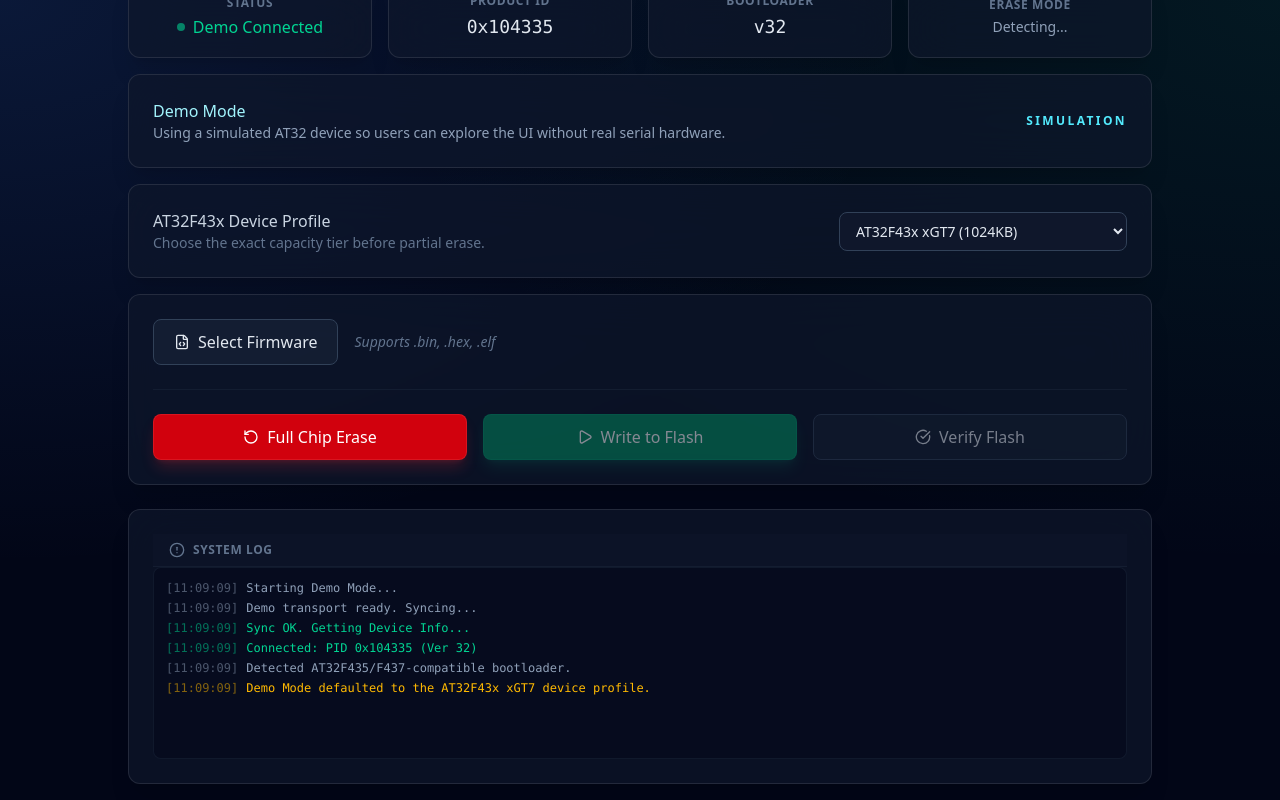
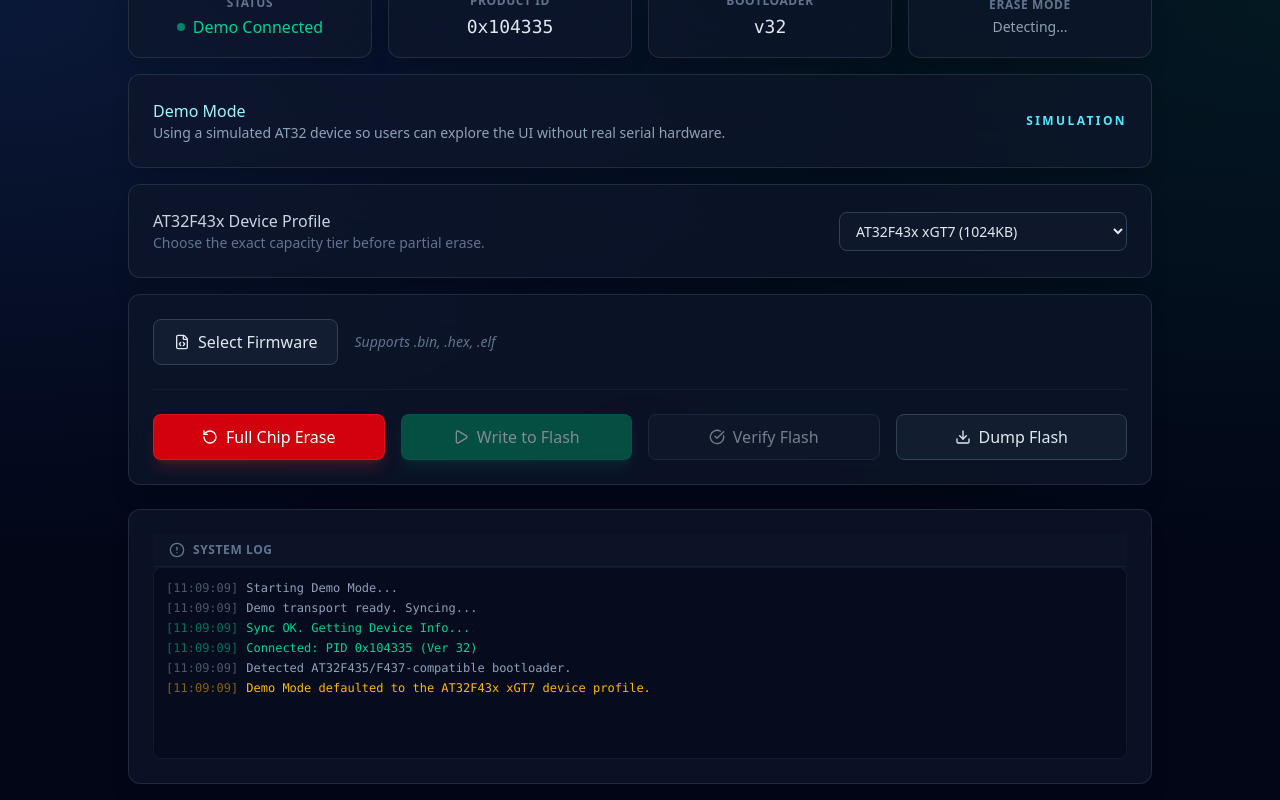
Before and after one commit to HumpbackLab/AT32-WebISP, a React (Vite) app: page / in a window 1280 px wide. Both pictures are taken after a click on the button "Demo Mode". Shown: the part 122-922 px from the top of the page. Built offline with nearby package versions, Linux system fonts and the light colour scheme.

Commit message:
Add flash dump action

```diff
--- a/src/App.tsx
+++ b/src/App.tsx
@@ -6,7 +6,7 @@ import { DEVICE_PROFILES, getSectorsForSegments, type DeviceProfileId } from './
 import { Card, Button, ProgressBar } from './components/Common'
 import { LogViewer } from './components/LogViewer'
 import { FileParsers, type FirmwareSegment } from './utils/FileParsers'
-import { Cpu, Zap, RotateCcw, FileCode, Play, AlertCircle, CheckCircle, MonitorPlay } from 'lucide-react'
+import { Cpu, Zap, RotateCcw, FileCode, Play, AlertCircle, CheckCircle, MonitorPlay, Download } from 'lucide-react'
 
 // --- Types ---
 type AppStatus = 'disconnected' | 'connecting' | 'connected' | 'working' | 'error';
@@ -19,6 +19,9 @@ function getErrorMessage(error: unknown): string {
 }
 
 const PROGRAM_ERASE_PROGRESS_MAX = 15;
+const FLASH_BASE = 0x08000000;
+const DEFAULT_DUMP_SIZE = 1024 * 1024;
+const DUMP_CHUNK_SIZE = 256;
 
 function App() {
   // --- State ---
@@ -47,6 +50,38 @@ function App() {
   const addLog = (msg: string, type: LogEntry['type'] = 'info') => {
     const time = new Date().toLocaleTimeString('en-US', { hour12: false, hour: '2-digit', minute: '2-digit', second: '2-digit' });
     setLogs(prev => [...prev.slice(-100), { id: Date.now(), time, message: msg, type }]);
+  };
+
+  const getDumpConfig = () => {
+    if (detectedFamilyRef.current === 'at32f43x') {
+      if (!selectedProfileId) {
+        throw new Error('Select the exact AT32F43x device profile before dumping flash.');
+      }
+
+      const profile = DEVICE_PROFILES[selectedProfileId];
+      return {
+        baseAddress: profile.flashBase,
+        flashSize: profile.flashSize,
+        label: profile.label
+      };
+    }
+
+    return {
+      baseAddress: FLASH_BASE,
+      flashSize: DEFAULT_DUMP_SIZE,
+      label: 'Generic AT32 (1MB fallback)'
+    };
+  };
+
+  const triggerDownload = (data: Uint8Array, filename: string) => {
+    const arrayBuffer = new Uint8Array(data).buffer;
+    const blob = new Blob([arrayBuffer], { type: 'application/octet-stream' });
+    const url = URL.createObjectURL(blob);
+    const anchor = document.createElement('a');
+    anchor.href = url;
+    anchor.download = filename;
+    anchor.click();
+    URL.revokeObjectURL(url);
   };
 
   // --- Actions ---
@@ -332,6 +367,43 @@ function App() {
       setStatus('connected');
     }
   };
+
+  const dumpFlash = async () => {
+    if (!protocolRef.current || !deviceInfo) return;
+    try {
+      setStatus('working');
+      setProgress(0);
+      setProgressLabel('Preparing flash dump...');
+
+      const { baseAddress, flashSize, label } = getDumpConfig();
+      const totalChunks = Math.ceil(flashSize / DUMP_CHUNK_SIZE);
+      const dumpData = new Uint8Array(flashSize);
+
+      addLog(`Dumping ${flashSize} bytes from 0x${baseAddress.toString(16).toUpperCase()} using ${label}...`, 'info');
+
+      for (let i = 0; i < totalChunks; i++) {
+        const start = i * DUMP_CHUNK_SIZE;
+        const length = Math.min(DUMP_CHUNK_SIZE, flashSize - start);
+        const address = baseAddress + start;
+        const chunk = await protocolRef.current.readMemory(address, length);
+        dumpData.set(chunk, start);
+
+        const percent = ((start + length) / flashSize) * 100;
+        setProgress(percent);
+        setProgressLabel(`Reading 0x${address.toString(16).toUpperCase()}...`);
+      }
+
+      const filename = `at32_flash_0x${deviceInfo.pid.toString(16).toUpperCase()}_${flashSize / 1024}KB.bin`;
+      triggerDownload(dumpData, filename);
+      setProgress(100);
+      addLog(`Flash dump complete: ${filename}`, 'success');
+    } catch (err: unknown) {
+      addLog(`Dump Flash Failed: ${getErrorMessage(err)}`, 'error');
+      setStatus('error');
+    } finally {
+      setStatus('connected');
+    }
+  };
   return (
     <div className="min-h-screen flex items-center justify-center p-4">
       <div className="w-full max-w-5xl space-y-6">
@@ -519,7 +591,7 @@ function App() {
               <div className="h-px bg-slate-800/50" />
 
               {/* Actions */}
-              <div className="grid grid-cols-1 sm:grid-cols-3 gap-4">
+              <div className="grid grid-cols-1 sm:grid-cols-2 xl:grid-cols-4 gap-4">
                 <Button
                   onClick={erase}
                   variant="danger"
@@ -543,6 +615,14 @@ function App() {
                   icon={<CheckCircle className="w-4 h-4" />}
                 >
                   Verify Flash
+                </Button>
+                <Button
+                  onClick={dumpFlash}
+                  variant="secondary"
+                  disabled={status === 'working' || (detectedFamily === 'at32f43x' && !selectedProfileId)}
+                  icon={<Download className="w-4 h-4" />}
+                >
+                  Dump Flash
                 </Button>
               </div>
 
```
